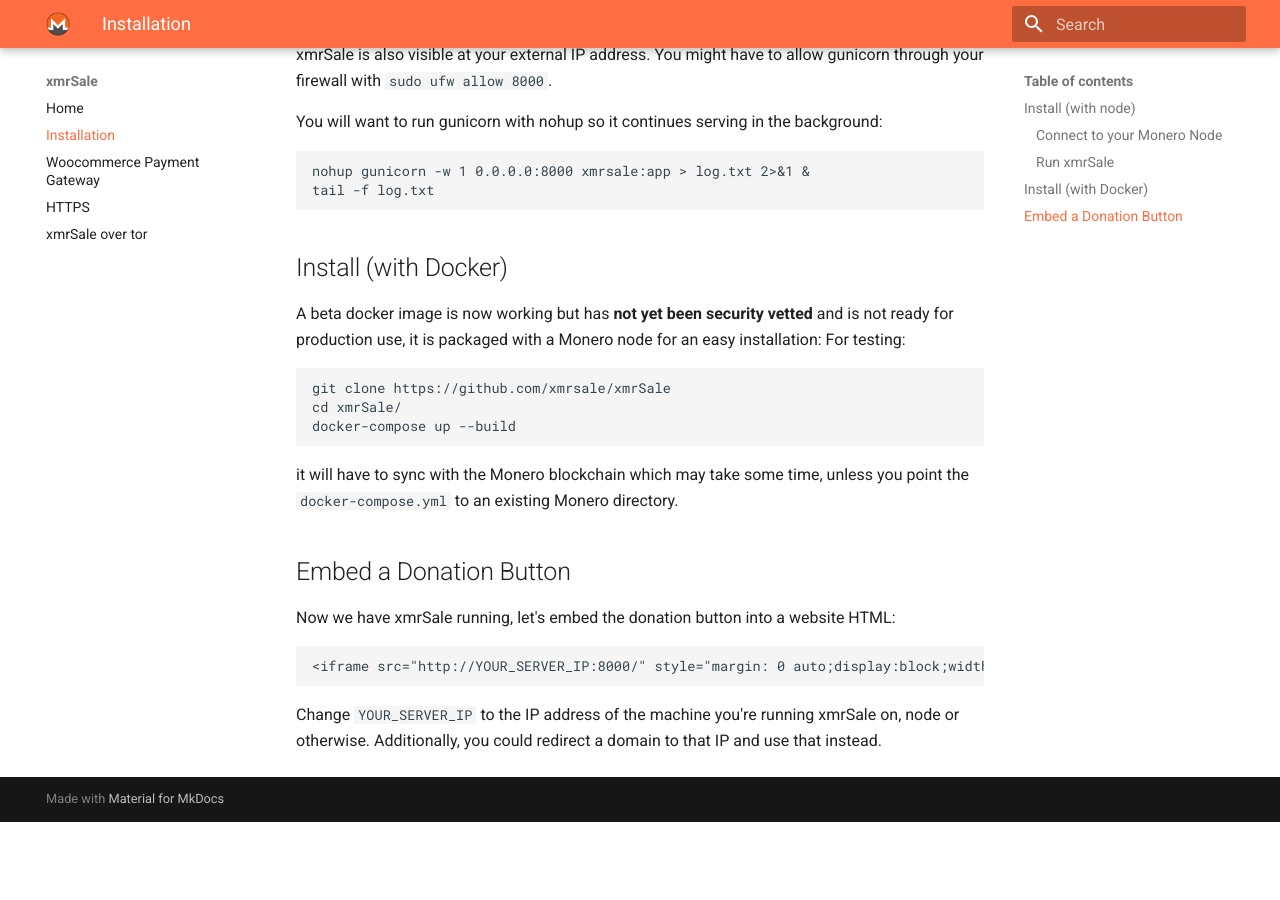
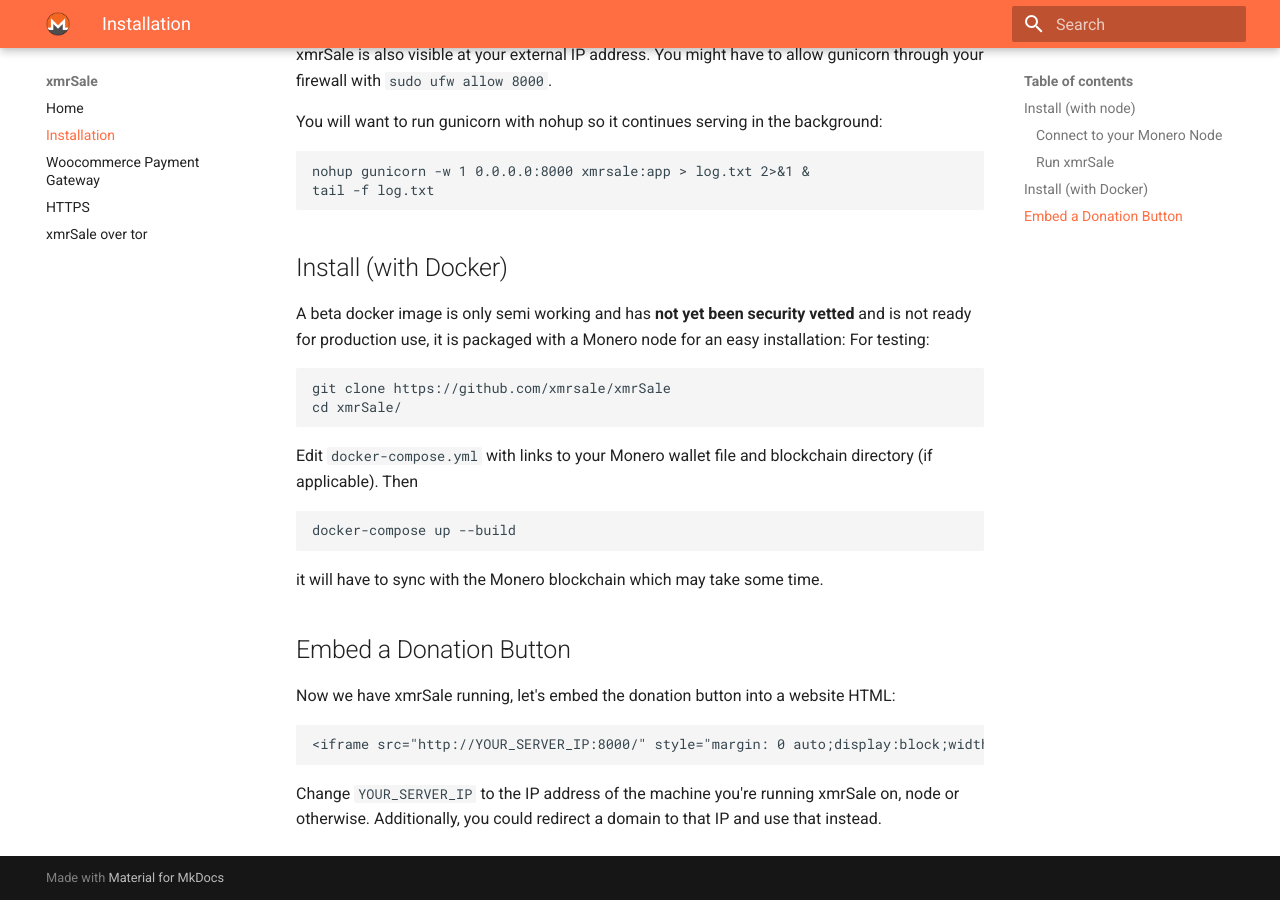
Before and after one commit to xmrsale/xmrsale.github.io, an MkDocs documentation site: the page built from docs/install.md, in a window 1280 px wide and 900 px high, scrolled down 1522 px. Built offline with MkDocs 1.6.1 and Material for MkDocs 9.7.7, drawn with Linux system fonts in a browser that asks for light colours; before the commit the page ends 2344 px from its top, so only the background shows below that.

````diff
--- a/docs/install.md
+++ b/docs/install.md
@@ -49,14 +49,17 @@ tail -f log.txt
 ```
 
 ## Install (with Docker)
-A beta docker image is now working but has **not yet been security vetted** and is not ready for production use, it is packaged with a Monero node for an easy installation:
+A beta docker image is only semi working and has **not yet been security vetted** and is not ready for production use, it is packaged with a Monero node for an easy installation:
 For testing:
 ```
 git clone https://github.com/xmrsale/xmrSale
 cd xmrSale/
+```
+Edit `docker-compose.yml` with links to your Monero wallet file and blockchain directory (if applicable). Then
+```
 docker-compose up --build
 ```
-it will have to sync with the Monero blockchain which may take some time, unless you point the `docker-compose.yml` to an existing Monero directory.
+it will have to sync with the Monero blockchain which may take some time.
 
 ## Embed a Donation Button
 Now we have xmrSale running, let's embed the donation button into a website HTML:
````
Also changed, not shown: docs/index.md (+4 -2 lines).
